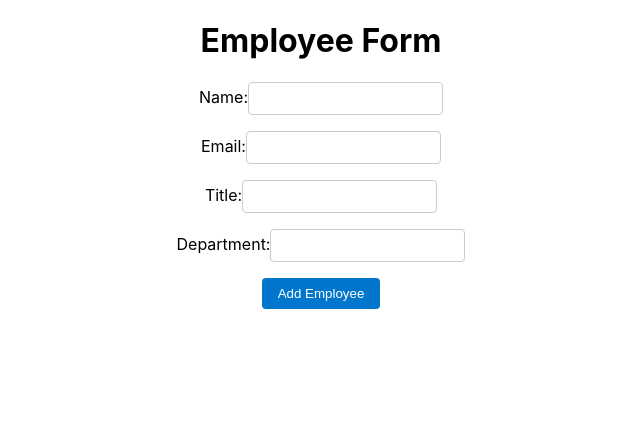
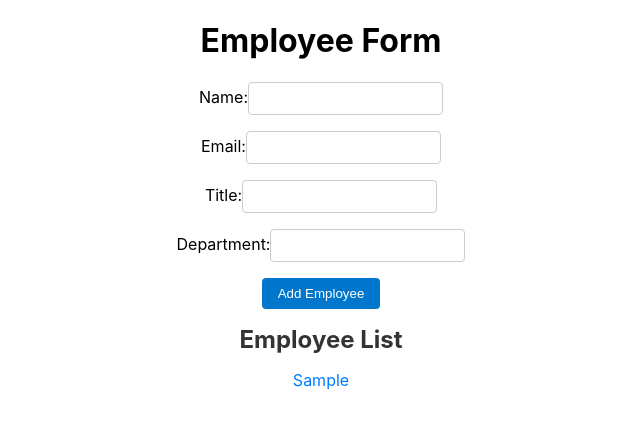
Before and after one commit to exglegaming/INT-304-Week-2, a React (Create React App) app: page / in a window 1280 px wide. Both pictures are taken after typing "Sample", "name@example.com", "Sample", "Sample" into the empty fields and a click on the button "Add Employee". Shown: the top 426 px of the page, without its empty margins (319-959 px from the left). Built offline with nearby package versions, Linux system fonts and the light colour scheme.

Commit message:
added employee list as well as used react link to connect it to the app file

```diff
--- a/package.json
+++ b/package.json
@@ -9,6 +9,7 @@
     "@testing-library/user-event": "^13.5.0",
     "react": "^19.1.0",
     "react-dom": "^19.1.0",
+    "react-router-dom": "^7.7.1",
     "react-scripts": "5.0.1",
     "web-vitals": "^2.1.4"
   },
--- a/src/App.js
+++ b/src/App.js
@@ -1,6 +1,8 @@
 import './App.css';
 import EmployeeForm from './components/EmployeeForm';
+import EmployeeList from './components/EmployeeList';
 import {useEffect, useState} from "react";
+import { BrowserRouter as Router, Routes, Route } from "react-router-dom";
 
 function App() {
     const [employees, setEmployees] = useState([]);
@@ -13,7 +15,12 @@ function App() {
     }, []);
 
     const addEmployee = (newEmployee) => {
-        const updatedEmployees = [...employees, newEmployee];
+        const employeeWithId = {
+            ...newEmployee,
+            EmployeeId: Date.now()
+        };
+
+        const updatedEmployees = [...employees, employeeWithId];
         setEmployees(updatedEmployees);
         saveData(updatedEmployees)
     }
@@ -23,10 +30,20 @@ function App() {
     }
 
     return (
-        <div className="App">
-          <h1>Employee Form</h1>
-          <EmployeeForm onAddEmployee={addEmployee} />
-        </div>
+        <Router>
+            <div className="App">
+                <Routes>
+                    <Route path="/" element={
+                        <>
+                            <h1>Employee Form</h1>
+                            <EmployeeForm onAddEmployee={addEmployee} />
+                            <EmployeeList employees={employees} />
+                        </>
+                    } />
+                    <Route path="/employees/:id" element={<div>Employee Detail Page (Coming Soon)</div>} />
+                </Routes>
+            </div>
+        </Router>
     );
 }
 
--- /dev/null
+++ b/src/components/EmployeeList.js
@@ -0,0 +1,24 @@
+import React from 'react';
+import { Link } from 'react-router-dom';
+import '../EmployeeForm.css';
+
+function EmployeeList(props) {
+// Render the employee list
+    return (
+        <div className="employee-list">
+            <h1>Employee List</h1>
+            <ul>
+                {props.employees.map((employee) => (
+                    <li key={employee.EmployeeId}>
+                        {/* Create a link to the employee detail page */}
+                        <Link to={`/employees/${employee.EmployeeId}`}>
+                            {employee.name}
+                        </Link>
+                    </li>
+                ))}
+            </ul>
+        </div>
+    );
+}
+
+export default EmployeeList;
```
Also changed, not shown: 1 other file (tests, documents, lock files or other folders).
